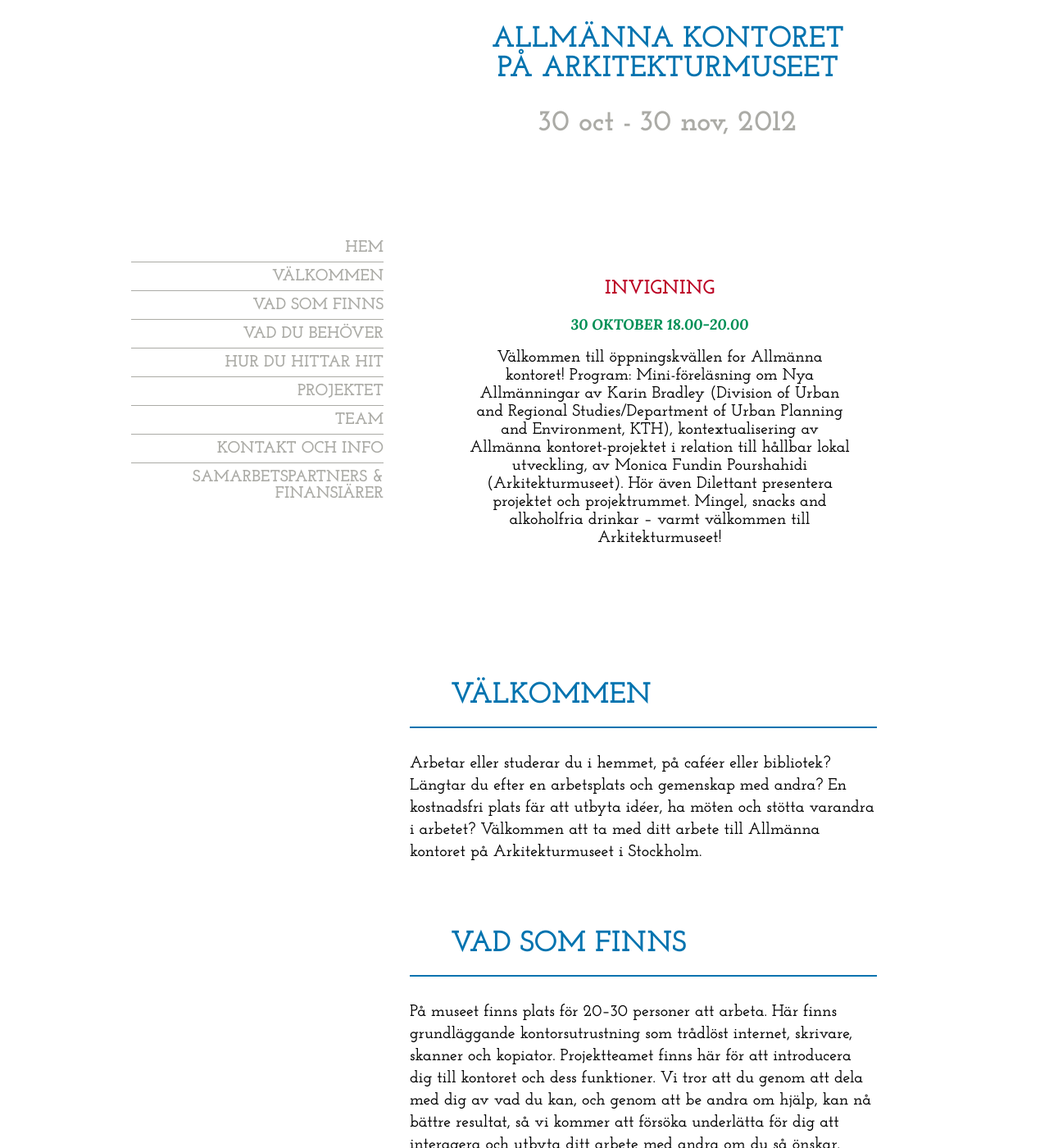
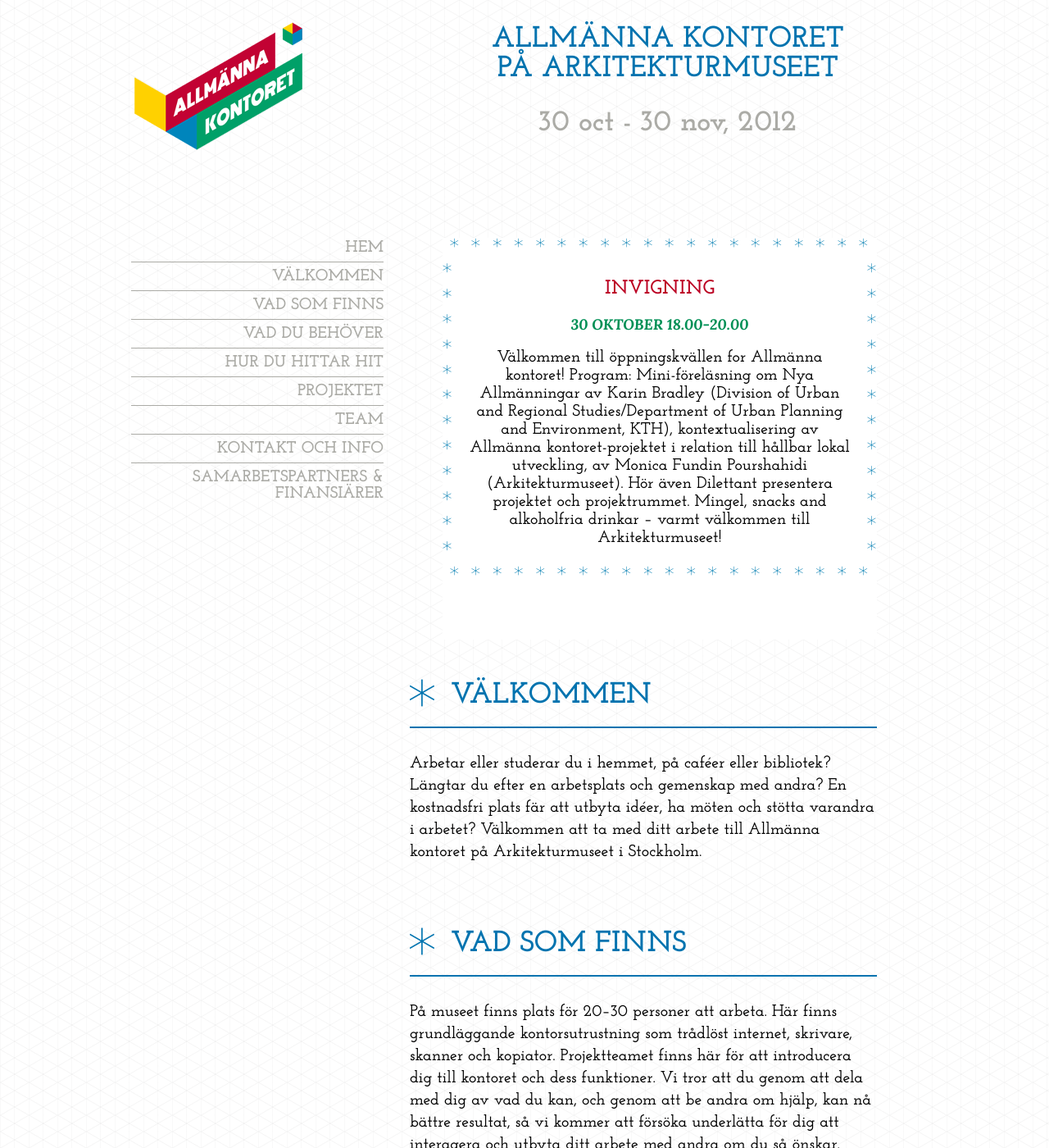
Before and after one commit to dilettant/allmannakontoret, a Jekyll site: the page built from arkitekturmuseet/index.html, in a window 1280 px wide and 1400 px high. Shown: the whole window at 82% size. Built offline with Jekyll 4.4.1, drawn with Linux system fonts in a browser that asks for light colours; comment, search, counter and statistics services are not loaded.

Commit message:
fixing paths

```diff
--- a/assets/amuseet.css
+++ b/assets/amuseet.css
@@ -1,5 +1,5 @@
 html{
-  background-image: url(/img/grid.png);
+  background-image: url(/assets/img/grid.png);
 }
 
 body{
@@ -81,7 +81,7 @@
 }
 
 h1.logo a{
-  background: url(/img/logo_sv.png) no-repeat;
+  background: url(/assets/img/logo_sv.png) no-repeat;
   height: 235px;
   width: 308px;
   display:block;
@@ -132,7 +132,7 @@
 }
 
 hgroup.event {
-  background: #fff url(/img/frame.png) no-repeat;
+  background: #fff url(/assets/img/frame.png) no-repeat;
   padding: 30px 30px 70px;
   width: 470px;
   height: 390px;
@@ -198,7 +198,7 @@
   border-bottom-style: solid;
   padding-bottom: 20px;
   padding-left: 50px;
-  background: url(/img/x.png) no-repeat 0 38px;
+  background: url(/assets/img/x.png) no-repeat 0 38px;
   padding-top: 40px;
   margin-top: 10px;
   margin-bottom: 30px;
```
